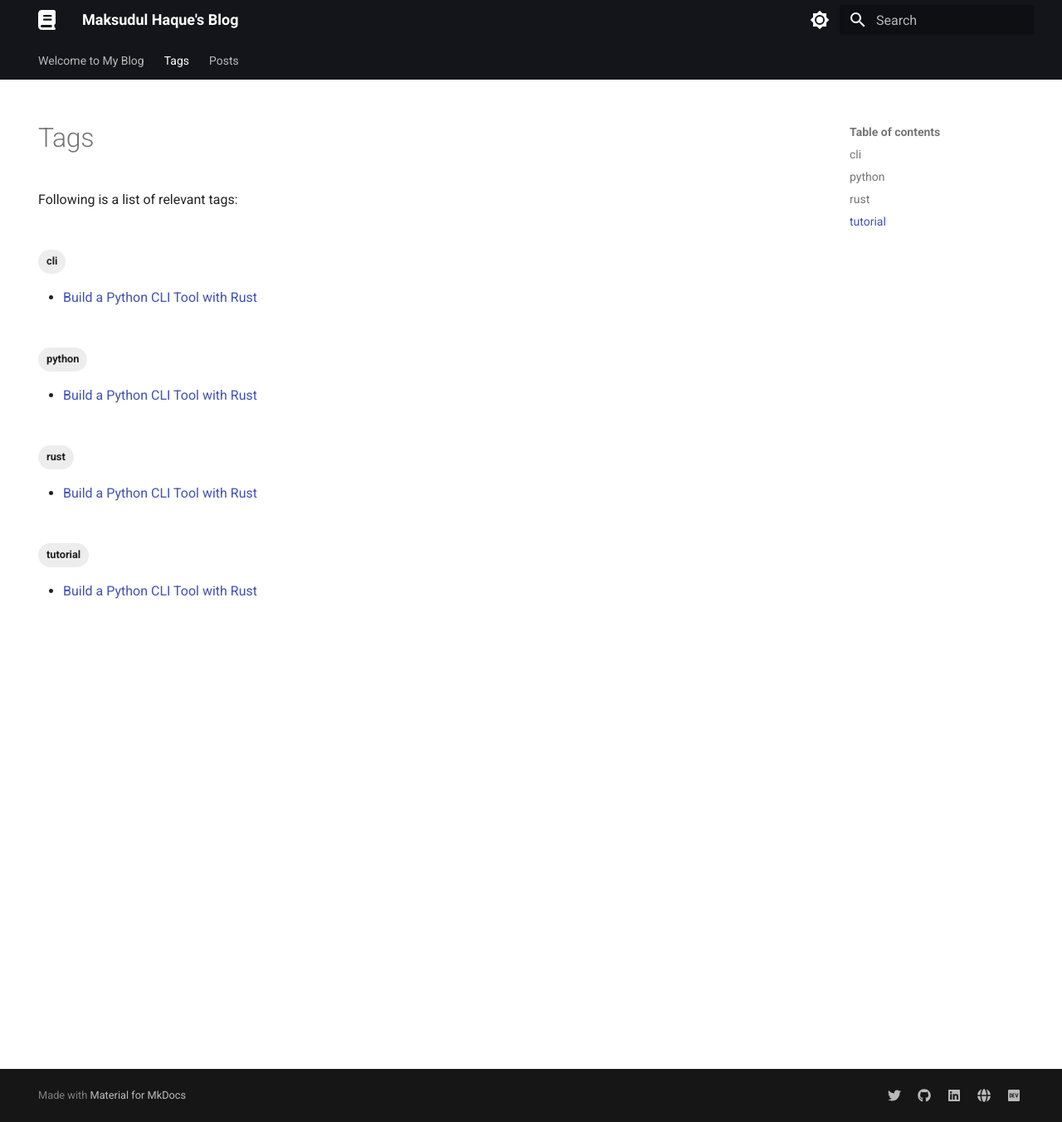
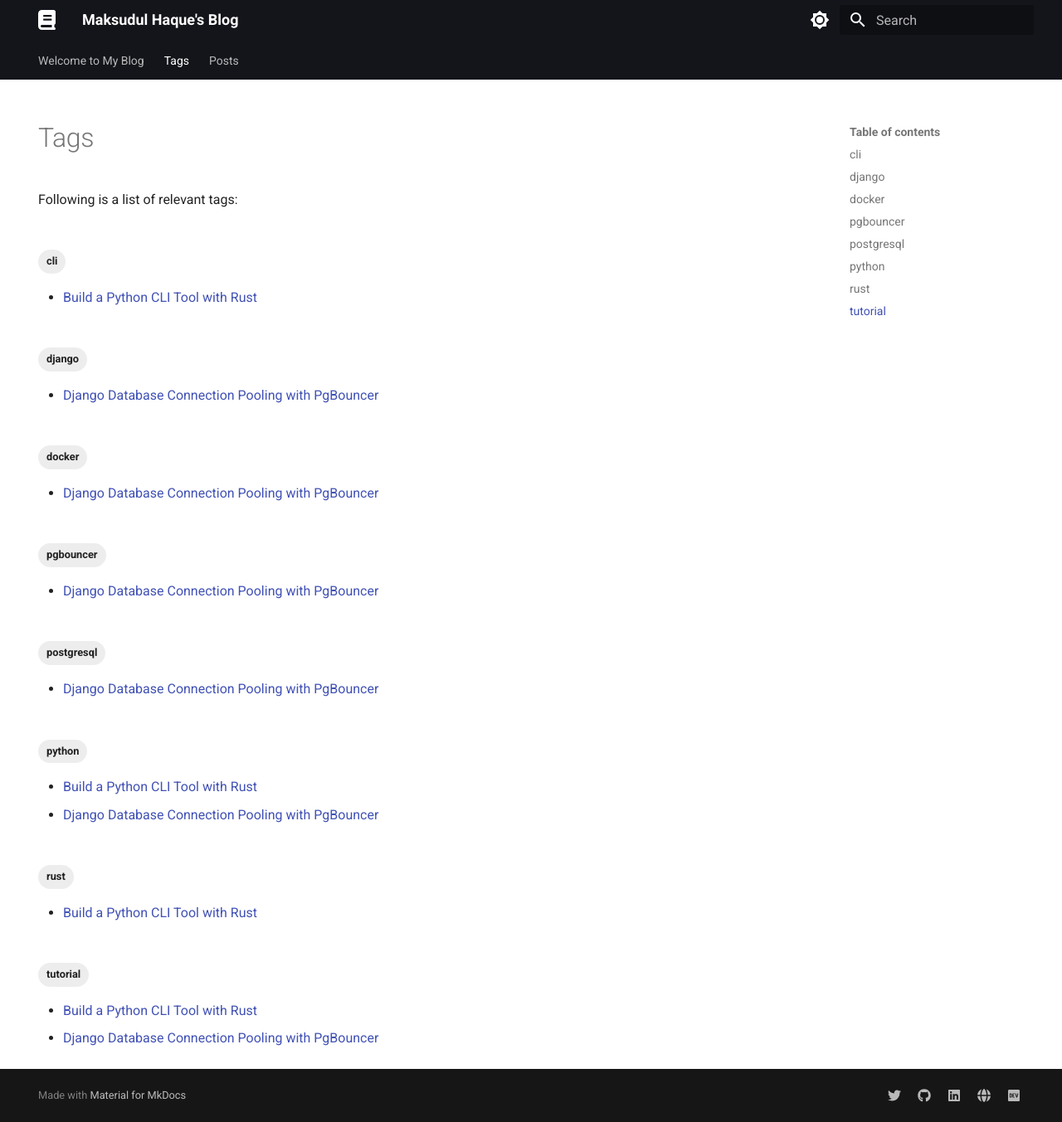
Before and after one commit to saadmk11/blog, an MkDocs documentation site: the page built from blog/tags.md, in a window 1280 px wide and 1353 px high. Shown: the whole window at 83% size. Built offline with MkDocs 1.6.1 and Material for MkDocs 9.7.7, drawn with Linux system fonts in a browser that asks for light colours; some of the changed lines change nothing that is shown.

Commit message:
[NEW POST] Django Database Connection Pooling with PgBouncer

````diff
--- /dev/null
+++ b/blog/posts/django-postgresql-database-connection-pooling-with-pgbouncer.md
@@ -0,0 +1,565 @@
+---
+date: 2023-03-05
+description: An example of Django PostgreSQL Database Connection Pooling with PgBouncer
+hide:
+- navigation
+tags:
+- python
+- django
+- postgresql
+- docker
+- pgbouncer
+- tutorial
+title: Django Database Connection Pooling with PgBouncer
+type: post
+ignore_macros: true
+---
+
+# Django PostgreSQL Database Connection Pooling with PgBouncer <br><small>March 5, 2023</small>
+
+## Introduction
+
+In this post, we will learn how to use PostgreSQL database connection pooling with PgBouncer for Django applications.
+
+#### What is database connection pooling?
+
+Database connection pooling is a technique that allows an application to reuse database connections instead of creating a new connection for each request.
+This reduces the cost of opening and closing connections to the database server by maintaining a **pool** of connections that can be reused.
+This improves the performance of the database and reduces the number of connections to the database server.
+
+#### What is PgBouncer?
+
+**PgBouncer** is a lightweight **connection pooler** for **PostgreSQL**.
+It can sit between the application and the database server and manage the connections to the database server.
+
+#### Why use PgBouncer?
+
+- Low memory requirements (2 kB per connection by default).
+- This is because PgBouncer does not need to see full packets at once.
+- It is not tied to one backend server.
+- The destination databases can reside on different hosts.
+
+**Note:** This is copied from the [PgBouncer Features](https://www.pgbouncer.org/features.html) Page.
+
+## Prerequisites
+
+To follow this tutorial, you need to have the following installed:
+
+- Docker
+- Docker Compose
+
+We are going to use Docker and Docker Compose to run Django, PostgreSQL and PgBouncer.
+
+## Create a New Django Project
+
+First, we need to create a project directory. We will call it `try-dj-pgbouncer`.
+
+```bash
+mkdir try-dj-pgbouncer
+cd try-dj-pgbouncer
+```
+
+Then, we need to create a `requirements.txt` file inside the project directory that will contain the dependencies for our Django project.
+
+```bash
+touch requirements.txt
+```
+
+Add the following dependencies to the `requirements.txt` file:
+
+```bash title="requirements.txt"
+Django==4.1  # (1)!
+psycopg2==2.9.5  # (2)!
+dj-database-url==1.2.0 # (3)!
+```
+
+1. Specify the version of `Django` that we want to use.
+2. Specify the version of `psycopg2` that we want to use. This is the PostgreSQL database adapter for Python.
+3. Specify the version of `dj-database-url` that we want to use. This is a Django utility that allows us to configure the database using a URL.
+
+Now we can add the `Dockerfile` for our Django project.
+
+```bash
+touch Dockerfile
+```
+
+Add the following content to the `Dockerfile`:
+
+```dockerfile title="Dockerfile"
+FROM python:3.10-slim-bullseye
+
+ENV PYTHONDONTWRITEBYTECODE=1
+ENV PYTHONUNBUFFERED=1
+
+# Set the working directory
+WORKDIR /app
+
+RUN apt-get update \
+    && apt-get install \
+       -y \
+       --no-install-recommends \
+       --no-install-suggests \
+       # Required for psycopg2
+       gcc \
+       g++ \
+       libpq-dev \
+    && apt-get clean \
+    && rm -rf /var/lib/apt/lists/* /tmp/* /var/tmp/*
+
+# Copy requirements.txt to the container
+COPY ./requirements.txt .
+
+# Install Python dependencies
+RUN pip install -r requirements.txt
+
+# Copy application code to the container
+COPY . .
+```
+
+Let's build the Docker image.
+
+```bash
+docker build -t try-dj-pgbouncer .
+```
+
+Now, we can create a Django project using Docker.
+
+```bash
+docker run --rm -v $(pwd):/app try-dj-pgbouncer django-admin startproject try_dj_pgbouncer .
+```
+
+This command will create a Django project inside the current directory.
+
+We can also create a Django app called `core` using Docker.
+
+```bash
+docker run --rm -v $(pwd):/app try-dj-pgbouncer python manage.py startapp core
+```
+
+This command will create a Django app called `core` inside the `try-dj-pgbouncer` directory.
+We need to add the `core` app to the `INSTALLED_APPS` list in the `try_dj_pgbouncer/settings.py` file.
+
+```python title="try_dj_pgbouncer/settings.py"
+INSTALLED_APPS = [
+    # ...
+    'core',
+]
+```
+
+## Setup Docker Compose for Django and PostgreSQL
+
+We need to create a `docker-compose.yaml` file at the root of the project (`try-dj-pgbouncer/`) that will contain the `docker-compose` configuration
+for our Django, PostgreSQL and PgBouncer services.
+
+```bash
+touch docker-compose.yaml
+```
+
+Add the following content to the `docker-compose.yaml` file:
+
+```yaml title="docker-compose.yaml"
+version: '3.9'
+
+services:
+  web:  # (1)!
+    build:
+      context: .  # (2)!
+    volumes:
+      - .:/app  # (3)!
+    env_file:
+      - ./.env  # (4)!
+    ports:
+      - 8000:8000  # (5)!
+    depends_on:
+      - db  # (6)!
+    command: >  # (7)!
+      bash -c "while !</dev/tcp/db/5432; do sleep 1; done;
+               python manage.py runserver 0.0.0.0:8000"
+
+  db:
+    image: postgres:13.10-alpine  # (8)!
+    environment:
+      - POSTGRES_PASSWORD=postgres  # (9)!
+    volumes:
+      - postgres_data:/var/lib/postgresql/data/  # (10)!
+    healthcheck:  # (11)!
+      test: ["CMD-SHELL", "pg_isready -U postgres"]
+      interval: 10s
+      timeout: 5s
+      retries: 5
+
+volumes:
+  postgres_data:  # (12)!
+```
+
+1. The `web` service is the Django Application.
+2. The `build` context is the current directory where the `Dockerfile` is located.
+3. This will mount the current directory to the `/app` directory inside the container.
+4. This will load the environment variables from the `.env` file.
+5. This will expose the port `8000` of the container to the host machine's port `8000`.
+6. This will make sure that the `db` service is started before the `web` service.
+7. This `command` will wait for the `db` service to be ready before starting the Django server.
+8. The `db` service will use the `postgres:13.10-alpine` image.
+9. The `POSTGRES_PASSWORD` environment variable will set the Database password to `postgres`.
+10. The `volumes` will mount the `postgres_data` volume to the `/var/lib/postgresql/data/` directory inside the container. This will ensure that the database data is persisted between container restarts.
+11. This will check if the database is ready to accept connections.
+12. This will create a volume called `postgres_data` that will be used to persist the database data.
+
+We also need to create a `.env` file at the root of the project (`try-dj-pgbouncer/`) that will contain the environment variables for the `docker-compose` configuration.
+
+```bash
+touch .env
+```
+
+Add the following content to the `.env` file:
+
+```bash
+DATABASE_URL=postgres://postgres:postgres@db:5432/postgres
+```
+
+??? question "How to get `DATABASE_URL` ?"
+
+    The format of the `DATABASE_URL` is as follows:
+
+    **`DATABASE_URL=<ENGINE>://<USER>:<PASSWORD>@<HOST>:<PORT>/<NAME>`**
+
+    **Where:**
+
+    - **`ENGINE`**  : The database engine. For PostgreSQL, it is `postgres`.
+    - **`USER`**    : The database user.
+    - **`PASSWORD`**: Password for the database user.
+    - **`HOST`**    : The database host. As we are using docker-compose, we can use the service name (e.g: `db`) as the host.
+    - **`PORT`**    : The port on which the database is accepting connections. For PostgreSQL, it is `5432`.
+    - **`NAME`**    : Name of the database.
+
+## Configure Django Settings to use PostgreSQL
+
+We need to configure the Django settings to use PostgreSQL as the database engine.
+We will use the `dj-database-url` package to configure the database using a `DATABASE_URL` we defined in the `.env` file.
+
+Add the following content to the `try_dj_pgbouncer/settings.py` file:
+
+```python title="try_dj_pgbouncer/settings.py"
+# ...
+import dj_database_url  # (1)!
+# ...
+
+DATABASES = {
+    'default': dj_database_url.config()  # (2)!
+}
+```
+
+1. This will import the `dj_database_url` package.
+2. Here we are using the `dj_database_url.config()` function to configure the `deafult` `DATABASES` setting for Django.
+   This function will read the `DATABASE_URL` environment variable and configure the `DATABASES` setting accordingly.
+
+This will configure the `DATABASES` setting to use PostgreSQL as the database engine.
+
+## Add Django Model and View
+
+We need to add Django models and views to test the database connection pooling.
+
+First, we need to update `core/models.py` file to add the `Post` model:
+
+```python title="core/models.py"
+from django.db import models
+
+
+class Post(models.Model):
+    title = models.CharField(max_length=255)
+    content = models.TextField()
+```
+
+Next, we need to update `core/admin.py` file to register the `Post` model:
+
+```python title="core/admin.py"
+from django.contrib import admin
+
+from .models import Post
+
+
+admin.site.register(Post)
+```
+
+Then, we need to update `core/views.py` file to add the `PostistView` view:
+
+```python title="core/views.py"
+from django.views.generic import ListView
+
+from .models import Post
+
+
+class PostistView(ListView):
+    model = Post
+    template_name = 'core/post_list.html'
+```
+
+Now, we need to create `core/urls.py` file to add the `PostistView` view:
+
+```bash
+touch core/urls.py
+```
+
+Add the following content to the `core/urls.py` file:
+
+```python title="core/urls.py"
+from django.urls import path
+
+from .views import PostistView
+
+urlpatterns = [
+    path('', PostistView.as_view(), name='post_list'),
+]
+```
+
+We also need to update `try_dj_pgbouncer/urls.py` file to include the `core.urls`:
+
+```python title="try_dj_pgbouncer/urls.py"
+from django.contrib import admin
+from django.urls import path, include  # (1)!
+
+urlpatterns = [
+    path('admin/', admin.site.urls),
+    path('', include('core.urls')),  # (2)!
+]
+```
+
+1. This will import the `include` function from the `django.urls` module.
+2. This will include the `core.urls` module.
+
+Finally, we need to create a template file `core/templates/core/post_list.html` to render the list of posts:
+
+```bash
+mkdir -p core/templates/core/ && touch core/templates/core/post_list.html
+```
+
+Add the following content to the `core/templates/core/post_list.html` file:
+
+``` html title="core/templates/core/post_list.html"
+<!DOCTYPE html>
+<html lang="en">
+    <meta charset="UTF-8">
+    <meta name="viewport" content="width=device-width,initial-scale=1">
+    <title>Post List</title>
+    <body>
+        {% block content %}
+            <h1>Post List</h1>
+            <ul>
+                {% for post in object_list %}
+                    <li>{{ post.title }}</li>
+                {% endfor %}
+            </ul>
+        {% endblock %}
+    </body>
+</html>
+```
+
+Now, we can run Django migrations to create the `Post` table in the database:
+
+```bash
+docker-compose run --rm web python manage.py makemigrations  # (1)!
+docker-compose run --rm web python manage.py migrate  # (2)!
+```
+
+1. This will create the migration files for the `Post` model.
+2. This will run the migrations to create the `Post` table in the database.
+
+We also create an admin user to access the Django admin.
+
+```bash
+docker-compose run --rm web python manage.py createsuperuser
+```
+
+Now, we can run the Django development server.
+
+```bash
+docker-compose up --build
+```
+
+The Django development server will be available at: <http://localhost:8000/>
+
+We can also visit Django Admin at <http://localhost:8000/admin/> and login with the admin user we created.
+Then we can [create some posts](http://localhost:8000/admin/core/post/add/) from the Django admin.
+
+After creating some posts, we can visit the post list page at <http://localhost:8000/> and see the list of posts.
+
+!!! note
+
+    Here we are using PostgreSQL as the database engine for Django.
+    In the next section, we will see how to use PgBouncer to provide database connection pooling for Django applications.
+
+Final Project Structure Should Look Like This:
+
+```bash
+try-dj-pgbouncer
+   ├── core
+   │   ├── admin.py
+   │   ├── apps.py
+   │   ├── __init__.py
+   │   ├── migrations
+   │   │   ├── 0001_initial.py
+   │   │   └── __init__.py
+   │   ├── models.py
+   │   ├── templates
+   │   │   └── core
+   │   │       └── post_list.html
+   │   ├── tests.py
+   │   ├── urls.py
+   │   └── views.py
+   ├── docker-compose.yaml
+   ├── Dockerfile
+   ├── manage.py
+   ├── requirements.txt
+   └── try_dj_pgbouncer
+       ├── asgi.py
+       ├── __init__.py
+       ├── settings.py
+       ├── urls.py
+       └── wsgi.py
+```
+
+## Add and Configure PgBouncer
+
+We need to add PgBouncer service to our `docker-compose.yaml` file to provide database connection pooling for Django applications.
+
+Add the following content to the `docker-compose.yaml` file:
+
+```yaml hl_lines="15 32-39" title="docker-compose.yaml"
+version: '3.9'
+
+services:
+  web:
+    build:
+      context: .
+    volumes:
+      - .:/app
+    env_file:
+      - ./.env
+    ports:
+      - 8000:8000
+    depends_on:
+      - db
+      - pgbouncer
+    command: >
+      bash -c "while !</dev/tcp/db/5432; do sleep 1; done;
+               python manage.py runserver 0.0.0.0:8000"
+
+  db:
+    image: postgres:13.10-alpine
+    environment:
+      - POSTGRES_PASSWORD=postgres
+    volumes:
+      - postgres_data:/var/lib/postgresql/data/
+    healthcheck:
+      test: ["CMD-SHELL", "pg_isready -U postgres"]
+      interval: 10s
+      timeout: 5s
+      retries: 5
+
+  pgbouncer:  # (1)!
+    image: edoburu/pgbouncer:1.18.0  # (2)!
+    env_file:
+      - ./.env  # (3)!
+    environment:
+      DATABASE_URL: "${POSTGRES_DATABASE_URL}"  # (4)!
+    depends_on:
+      - db  # (5)!
+
+volumes:
+  postgres_data:
+```
+
+1. This will add a new service named `pgbouncer`.
+2. We will use the `edoburu/pgbouncer:1.18.0` Docker image.
+3. This will load the environment variables from the `.env` file.
+4. This will set the `DATABASE_URL` environment variable to the `POSTGRES_DATABASE_URL` environment variable which will be set in the `.env` file.
+5. This will add a dependency on the `db` service. This will ensure that the `db` service will be started before the `pgbouncer` service.
+
+!!! question "Why Use `edoburu/pgbouncer` Docker Image ?"
+
+    The official `pgbouncer/pgbouncer` Docker image was last updated 2 years ago (November 2020).
+    But `edoburu/pgbouncer` is updated regularly and is the most popular (over 10+ Million downloads) PgBouncer Docker image on Docker Hub.
+    You can also use `bitnami/pgbouncer` Docker image as an alternative which is also updated regularly. (Some of the configuration options are a bit different)
+
+Now, we need to update the `.env` file.
+
+```bash title=".env"
+DATABASE_URL=postgres://postgres:postgres@pgbouncer:5432/postgres  # (1)!
+POSTGRES_DATABASE_URL=postgres://postgres:postgres@db:5432/postgres  # (2)!
+POOL_MODE=transaction  # (3)!
+MAX_DB_CONNECTIONS=100  # (4)!
+DEFAULT_POOL_SIZE=40  # (5)!
+```
+
+1. This will set the `DATABASE_URL` environment variable to use the `pgbouncer` service instead of the `db` service.
+2. This will set the `POSTGRES_DATABASE_URL` environment variable to use the `db` service. `pgbouncer` service will use this environment variable to connect to the `db` service.
+3. This will set the `POOL_MODE` to `transaction`. You can also set this to `session` or `statement` pooling mode. You can find more information about the different pooling modes in the [official PgBouncer documentation](https://www.pgbouncer.org/config.html#pool_mode).
+4. Do not allow more than this many server connections per database (regardless of user). This considers the PgBouncer database that the client has connected to, not the PostgreSQL database of the outgoing connection.
+5. How many server connections to allow per user/database pair.
+
+There are many other configuration options available in the [official PgBouncer documentation](https://www.pgbouncer.org/config.html). You can use environment variables to set these configuration options.
+The name of the environment variable should be the same as the name of the configuration option but capitalized. (e.g: `pool_mode` -> `POOL_MODE`, `max_db_connections` -> `MAX_DB_CONNECTIONS`)
+
+!!! note
+
+    You can also use the `pgbouncer.ini` file to set the configuration options by attaching a volume (e.g: `pgbouncer.ini:/etc/pgbouncer/pgbouncer.ini:ro`).
+    You can find more information about `pgbouncer.ini` in the [official PgBouncer documentation](https://www.pgbouncer.org/config.html).
+
+We also need to update Django settings file.
+
+```python hl_lines="7" title="try_dj_pgbouncer/settings.py"
+# ...
+import dj_database_url
+# ...
+DATABASES = {
+    'default': dj_database_url.config()
+}
+DATABASES['default']['DISABLE_SERVER_SIDE_CURSORS'] = True
+```
+
+??? question "Why are we setting `DISABLE_SERVER_SIDE_CURSORS` to `True` ?"
+
+    Using a connection pooler in transaction pooling mode (e.g. PgBouncer) requires disabling server-side cursors for that connection.
+    Server-side cursors are local to a connection and remain open at the end of a transaction when `AUTOCOMMIT` is `True`.
+    A subsequent transaction may attempt to fetch more results from a server-side cursor. In transaction pooling mode,
+    there’s no guarantee that subsequent transactions will use the same connection. If a different connection is used,
+    an error is raised when the transaction references the server-side cursor,
+    because server-side cursors are only accessible in the connection in which they were created.
+    One solution is to disable server-side cursors for a connection in `DATABASES` by setting `DISABLE_SERVER_SIDE_CURSORS` to True.
+
+    **Source:** [Django Transaction pooling and server-side cursors](https://docs.djangoproject.com/en/4.1/ref/databases/#transaction-pooling-and-server-side-cursors)
+
+Now, we can run the development server again.
+
+```bash
+docker-compose down
+docker-compose up --build
+```
+
+We can visit the post list page at <http://localhost:8000/> and see the list of posts. Now Django server is using the `pgbouncer` service to connect to the `db` service.
+
+#### Top Level Architecture Diagram
+
+``` mermaid
+flowchart LR
+
+    A[Browser] <--> B(Django)
+    B <--> C(PgBouncer)
+    C <--> id1[(PostgreSQL)]
+```
+
+## References
+
+- [Django Transaction pooling and server-side cursors](https://docs.djangoproject.com/en/4.1/ref/databases/#transaction-pooling-and-server-side-cursors)
+- [PgBouncer](https://www.pgbouncer.org/)
+- [Edoburu PgBouncer Docker Hub](https://hub.docker.com/r/edoburu/pgbouncer/)
+- [Bitnami PgBouncer Docker Hub](https://hub.docker.com/r/bitnami/pgbouncer)
+- [Official PgBouncer Docker Hub](https://hub.docker.com/r/pgbouncer/pgbouncer)
+
+
+## Conclusion
+
+In this post, we learned how to use PostgreSQL database connection pooling with PgBouncer for Django applications.
+In production environments, PgBouncer can be really useful to reduce the number of connections to the database server and provide significant performance improvements.
+You can run PgBouncer as a separate service alongside you Django application and PostgreSQL database server. If your servers are hosted in AWS you can also check out
+[AWS RDS Proxy](https://aws.amazon.com/rds/proxy/) which is a managed service that provides connection pooling for RDS databases.
--- a/mkdocs.yml
+++ b/mkdocs.yml
@@ -45,8 +45,16 @@ markdown_extensions:
       anchor_linenums: true
       line_spans: __span
       pygments_lang_class: true
+  - pymdownx.superfences:
+      custom_fences:
+        - name: mermaid
+          class: mermaid
+          format: !!python/name:pymdownx.superfences.fence_code_format
   - pymdownx.inlinehilite
   - pymdownx.snippets
+  - pymdownx.superfences
+  - admonition
+  - pymdownx.details
   - pymdownx.superfences
 
 extra:
````
